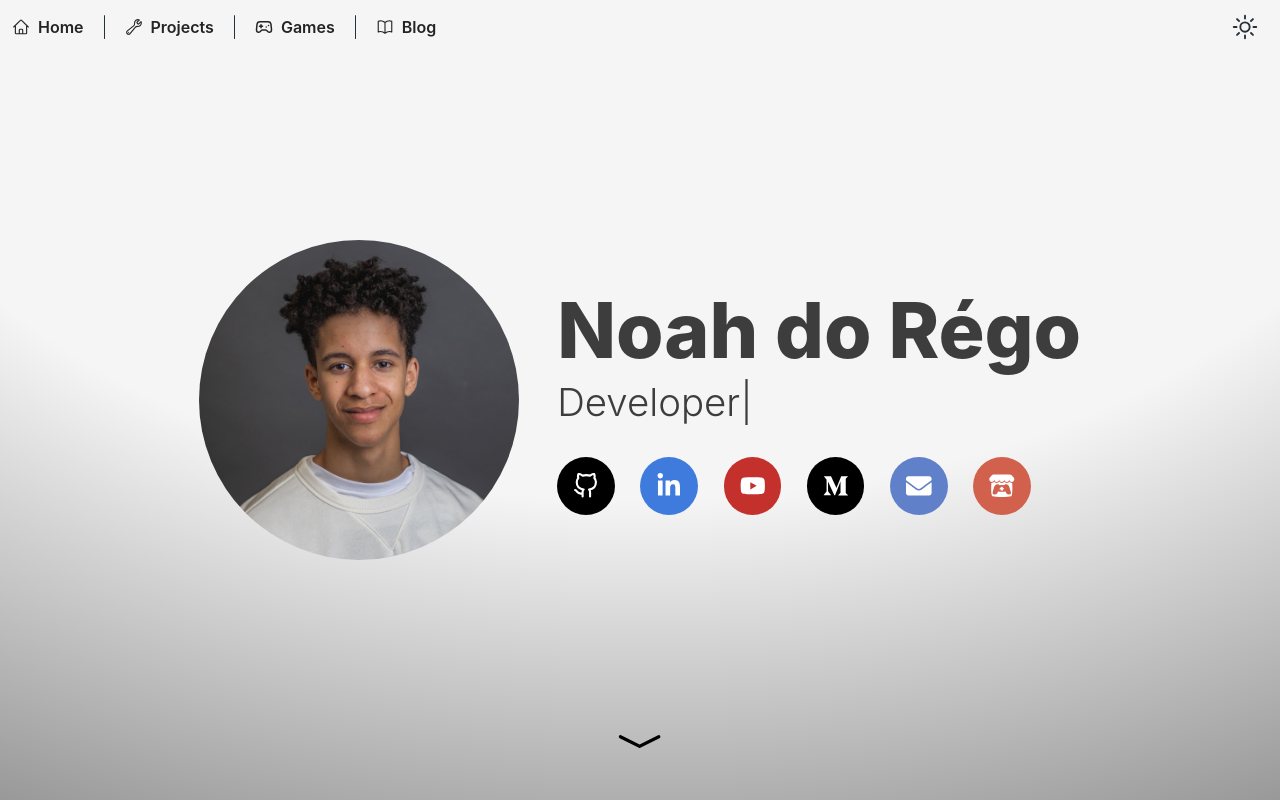
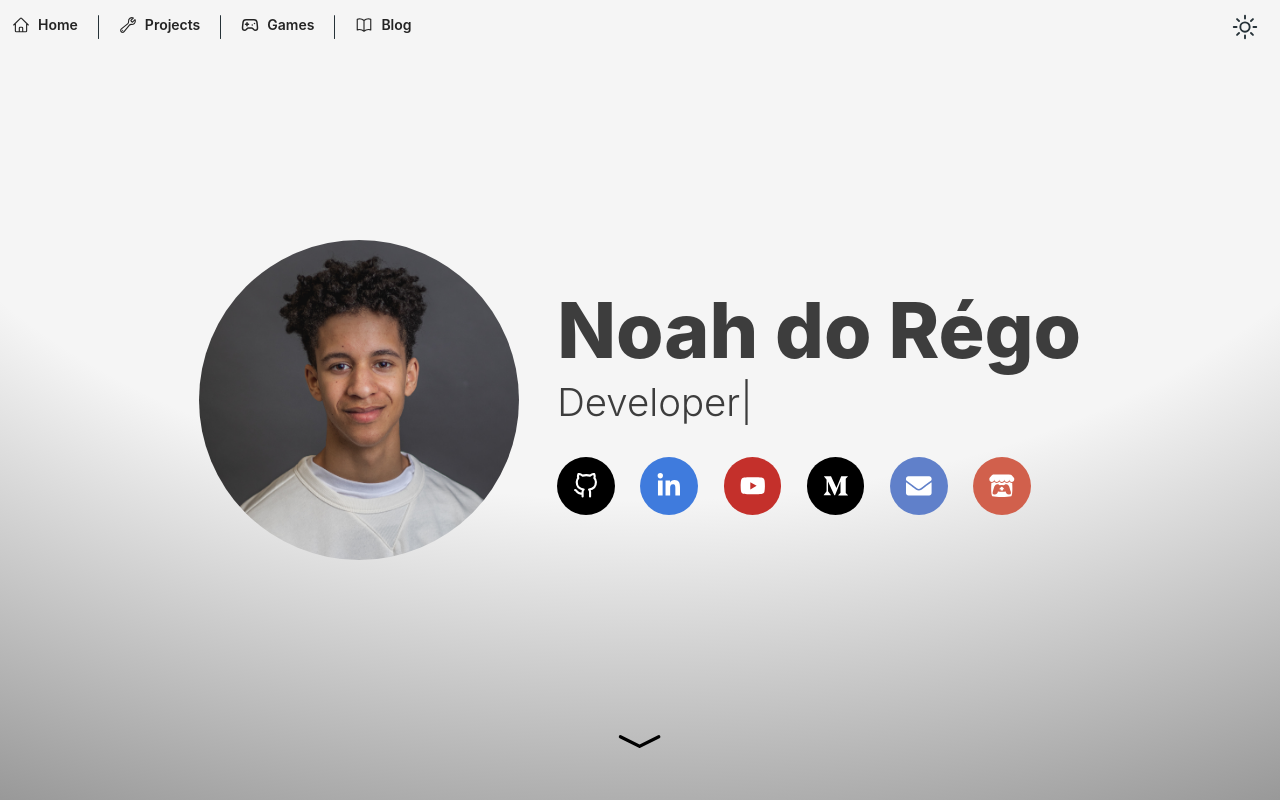
Before and after one commit to NoahdoRegoUO/personal-website, a React (Vite) app: page / in a window 1280 px wide. Built offline with nearby package versions, Linux system fonts and the light colour scheme.

Commit message:
Fixed navbar resizing for mobile

```diff
--- a/src/components/NavBar.tsx
+++ b/src/components/NavBar.tsx
@@ -20,52 +20,52 @@ import { LuGamepad2 } from "react-icons/lu";
 
 function NavList() {
   return (
-    <div className="flex items-start gap-5">
+    <div className="flex items-start gap-2 sm:gap-5 max-w-full overflow-x-auto">
       <motion.a
         href="/"
-        className="font-semibold flex items-center gap-2 text-[#242424] dark:text-[#F5F5F5]"
+        className="text-sm md:text-md font-semibold flex items-center gap-2 text-[#242424] dark:text-[#F5F5F5]"
         whileHover={{
           y: -2,
           transition: { duration: 0.1 },
         }}
       >
-        <HomeIcon className="h-[18px] w-[18px]" />
+        <HomeIcon className="h-[14x] sm:h-[18px] w-[14px] sm:w-[18px]" />
         Home
       </motion.a>
       <div className="h-6 rounded-full border-r-[1px] border-current"></div>
       <motion.a
         href="projects"
-        className="font-semibold flex items-center gap-2 text-[#242424] dark:text-[#F5F5F5]"
+        className="text-sm md:text-md font-semibold flex items-center gap-2 text-[#242424] dark:text-[#F5F5F5]"
         whileHover={{
           y: -2,
           transition: { duration: 0.1 },
         }}
       >
-        <WrenchIcon className="h-[18px] w-[18px]" />
+        <WrenchIcon className="h-[14x] sm:h-[18px] w-[14px] sm:w-[18px]" />
         Projects
       </motion.a>
       <div className="h-6 rounded-full border-r-[1px] border-current"></div>
       <motion.a
         href="games"
-        className="font-semibold flex items-center gap-2 text-[#242424] dark:text-[#F5F5F5]"
+        className="text-sm md:text-md font-semibold flex items-center gap-2 text-[#242424] dark:text-[#F5F5F5]"
         whileHover={{
           y: -2,
           transition: { duration: 0.1 },
         }}
       >
-        <LuGamepad2 className="h-[18px] w-[18px]" />
+        <LuGamepad2 className="h-[14x] sm:h-[18px] w-[14px] sm:w-[18px]" />
         Games
       </motion.a>
       <div className="h-6 rounded-full border-r-[1px] border-current"></div>
       <motion.a
         href="blog"
-        className="font-semibold flex items-center gap-2 text-[#242424] dark:text-[#F5F5F5]"
+        className="text-sm md:text-md font-semibold flex items-center gap-2 text-[#242424] dark:text-[#F5F5F5]"
         whileHover={{
           y: -2,
           transition: { duration: 0.1 },
         }}
       >
-        <BookOpenIcon className="h-[18px] w-[18px]" />
+        <BookOpenIcon className="h-[14x] sm:h-[18px] w-[14px] sm:w-[18px]" />
         Blog
       </motion.a>
     </div>
```
